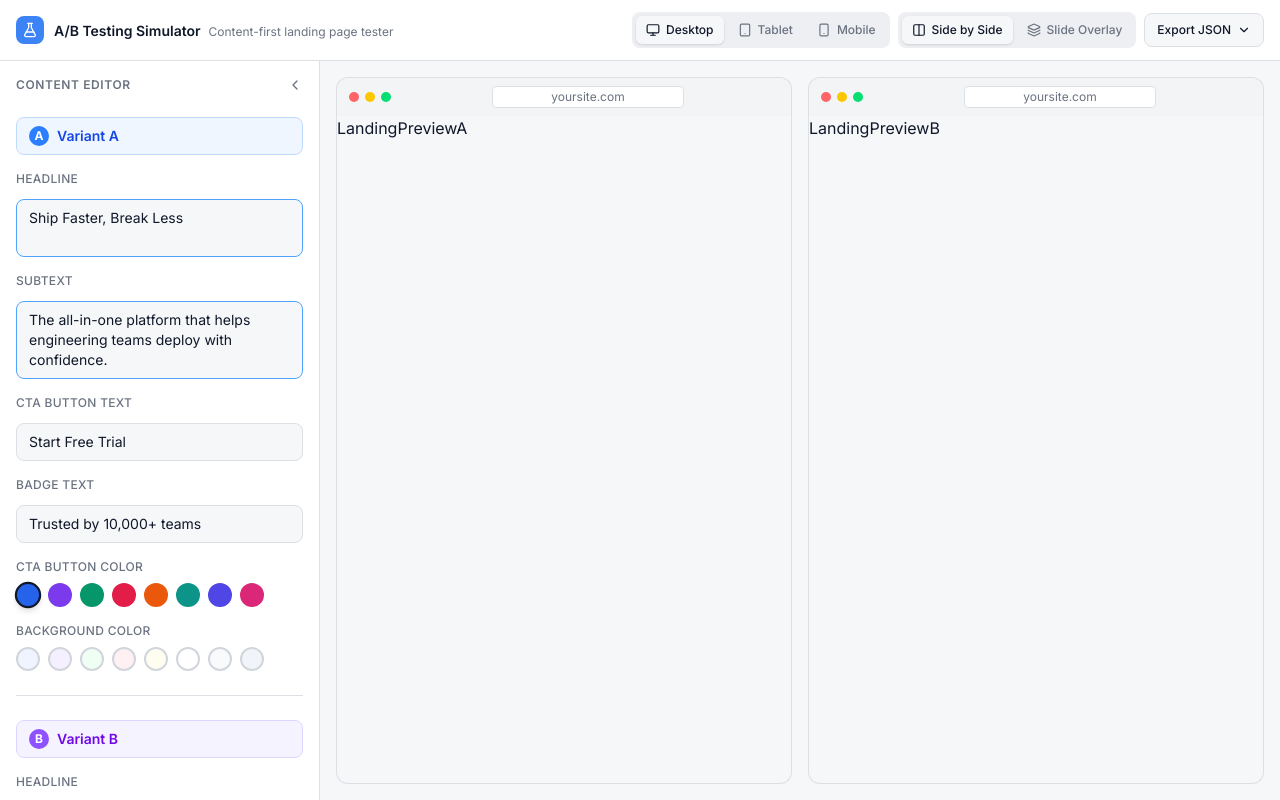
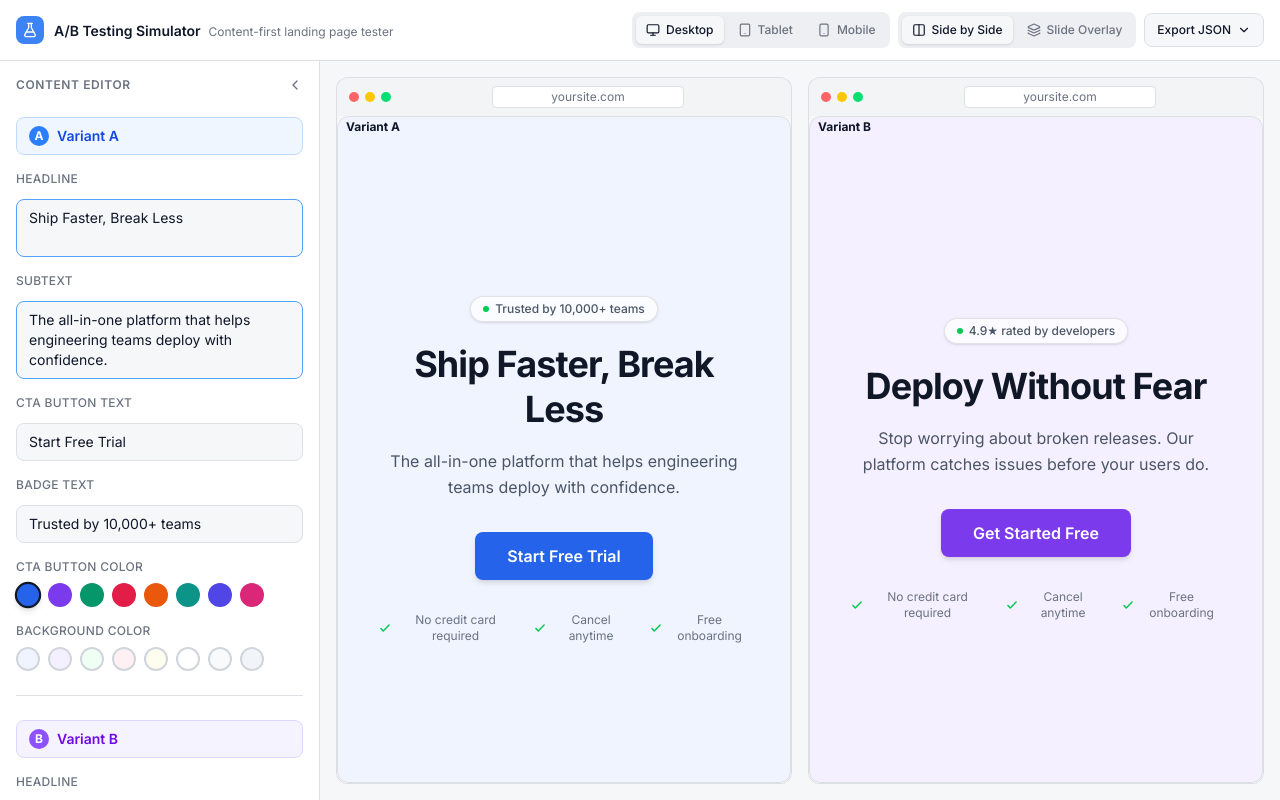
Before and after one commit to foysalremon/altrnate, a Vue app: page / in a window 1280 px wide. Built offline with nearby package versions, Linux system fonts and the light colour scheme; what @tanstack/vue-query would draw is missing.

Commit message:
temp: landing page preview

```diff
--- /dev/null
+++ b/src/components/LandingPreview.vue
@@ -0,0 +1,99 @@
+<template>
+  <div
+    class="relative w-full h-full overflow-hidden rounded-xl border border-border"
+    :style="{ backgroundColor: props.config.bgColor }"
+    data-testid="{`preview-variant-${props.variant}`}"
+  >
+    <div
+      class="[ 'absolute top-3 left-3 z-10 text-xs font-bold px-2 py-0.5 rounded-full', labelColors[props.variant] ]"
+    >
+      Variant {{ variant }}
+    </div>
+
+    <div
+      :class="[
+        'h-full flex flex-col items-center justify-center text-center overflow-y-auto',
+        isMobile ? 'px-6 py-10' : isTablet ? 'px-8 py-10' : 'px-10 py-12',
+      ]"
+    >
+      <div
+        v-if="props.config.badgeText"
+        class="inline-flex items-center gap-1.5 bg-white/70 backdrop-blur border border-black/10 rounded-full px-3 py-1 mb-5 text-xs font-medium text-gray-600 shadow-sm"
+      >
+        <span class="w-1.5 h-1.5 rounded-full bg-green-500 inline-block"></span>
+        {{ props.config.badgeText }}
+      </div>
+
+      <h1
+        :class="[
+          'font-bold leading-tight tracking-tight text-gray-900 mb-4',
+          isMobile ? 'text-2xl' : isTablet ? 'text-3xl' : 'text-4xl',
+        ]"
+        :data-testid="`headline-variant-${props.variant}`"
+      >
+        <template v-if="props.config.headline">{{ props.config.headline }}</template>
+        <span v-else class="text-gray-400 italic">Enter a headline...</span>
+      </h1>
+
+      <p
+        :class="['text-gray-600 mb-8 max-w-sm leading-relaxed', isMobile ? 'text-sm' : 'text-base']"
+        :data-testid="`subtext-variant-${props.variant}`"
+      >
+        <template v-if="props.config.subtext">{{ props.config.subtext }}</template>
+        <span v-else class="text-gray-400 italic">Enter subtext...</span>
+      </p>
+
+      <button
+        :class="[
+          'font-semibold rounded-lg text-white shadow-md transition-all duration-200 hover:opacity-90 hover:scale-[1.02] active:scale-95',
+          isMobile ? 'px-6 py-2.5 text-sm' : 'px-8 py-3 text-base',
+        ]"
+        :style="{ backgroundColor: props.config.ctaColor }"
+        :data-testid="`cta-variant-${props.variant}`"
+      >
+        <template v-if="props.config.ctaText">{{ props.config.ctaText }}</template>
+        <template v-else class="text-gray-400 italic">Click Here</template>
+      </button>
+
+      <div :class="['flex items-center gap-5 mt-8', isMobile ? 'flex-col gap-3' : '']">
+        <span
+          v-for="feature in ['No credit card required', 'Cancel anytime', 'Free onboarding']"
+          :key="feature"
+          class="flex items-center gap-1.5 text-xs text-gray-500"
+        >
+          <svg
+            class="w-3.5 h-3.5 text-green-500 flex-shrink-0"
+            fill="none"
+            stroke="currentColor"
+            viewBox="0 0 24 24"
+          >
+            <path
+              stroke-linecap="round"
+              stroke-linejoin="round"
+              :stroke-width="2.5"
+              d="M5 13l4 4L19 7"
+            />
+          </svg>
+          {{ feature }}
+        </span>
+      </div>
+    </div>
+  </div>
+</template>
+
+<script setup lang="ts">
+import type { DeviceMode, Variant, VariantConfig } from '@/stores/simulator'
+
+interface Props {
+  variant: Variant
+  config: VariantConfig
+  deviceMode: DeviceMode
+}
+
+const props = defineProps<Props>()
+
+const labelColors = {
+  A: 'bg-blue-500 text-white',
+  B: 'bg-violet-500 text-white',
+}
+</script>
--- a/src/components/Simulation.vue
+++ b/src/components/Simulation.vue
@@ -9,10 +9,14 @@
       :style="{ gridTemplateRows: previewHeight === '100%' ? '100%' : previewHeight }"
     >
       <div :style="{ height: previewHeight }" class="min-h-0">
-        <DeviceFrame :deviceMode="store.deviceMode"> LandingPreviewA </DeviceFrame>
+        <DeviceFrame :deviceMode="store.deviceMode">
+          <LandingPreview variant="A" :config="store.variantA" :deviceMode="store.deviceMode" />
+        </DeviceFrame>
       </div>
       <div :style="{ height: previewHeight }" class="min-h-0">
-        <DeviceFrame :deviceMode="store.deviceMode"> LandingPreviewB </DeviceFrame>
+        <DeviceFrame :deviceMode="store.deviceMode">
+          <LandingPreview variant="B" :config="store.variantB" :deviceMode="store.deviceMode" />
+        </DeviceFrame>
       </div>
     </div>
     <div v-else>Overlay</div>
@@ -21,6 +25,7 @@
 <script setup lang="ts">
 import { useSimulatorStore } from '@/stores/simulator'
 import DeviceFrame from '@/components/DeviceFrame.vue'
+import LandingPreview from '@/components/LandingPreview.vue'
 
 const store = useSimulatorStore()
 
```
